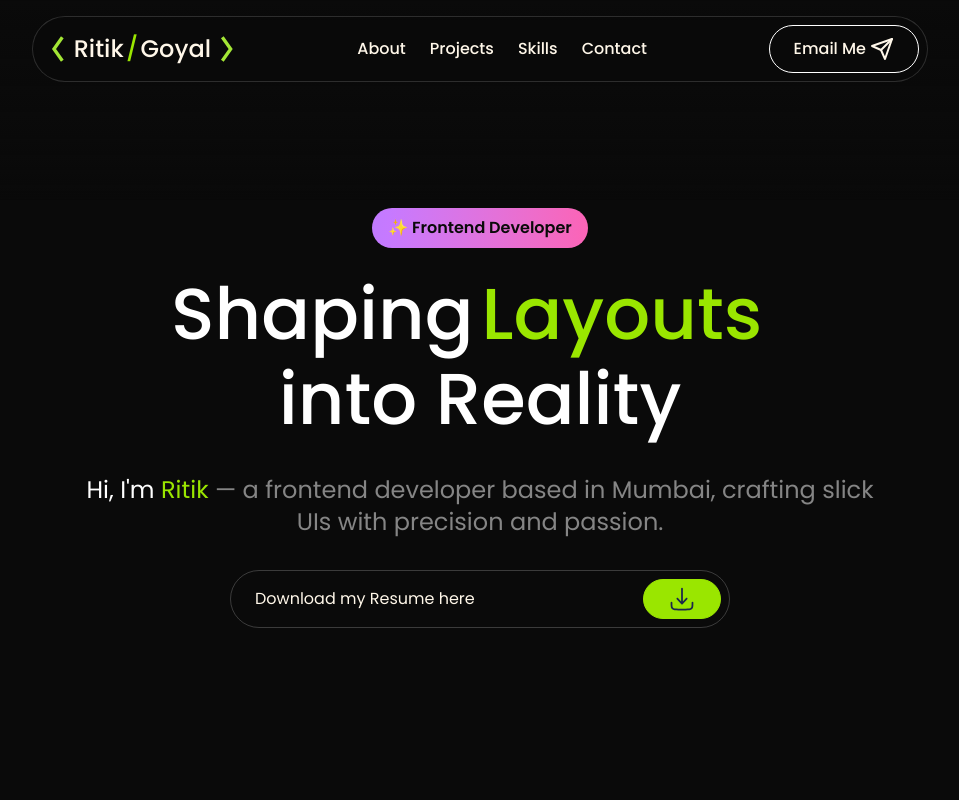
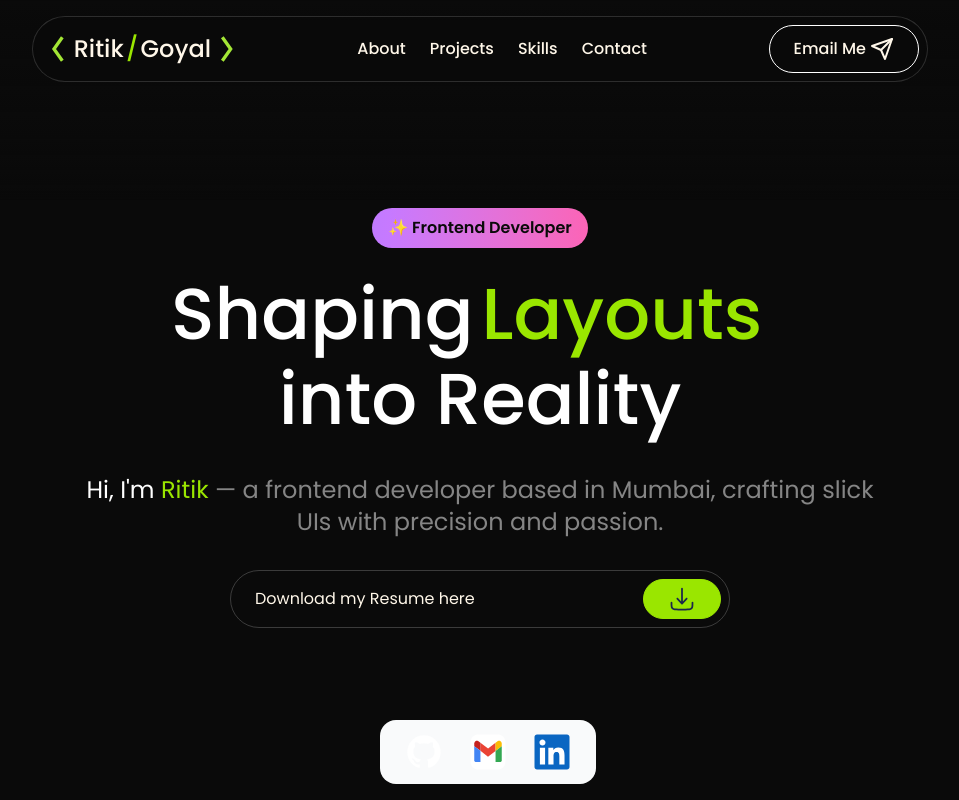
Before and after one commit to goyalritik-rg/portfolio, a Next.js app: page / in a window 1280 px wide. Shown: the top 800 px of the page, without its empty margins (160-1119 px from the left). Built offline with nearby package versions, Linux system fonts and the light colour scheme.

Commit message:
socials floating deck added

```diff
--- /dev/null
+++ b/src/common/svgs/Github.js
@@ -0,0 +1,17 @@
+const Github = ({ className }) => {
+  return (
+    <svg
+      xmlns="http://www.w3.org/2000/svg"
+      width="20"
+      height="20"
+      viewBox="0 0 24 24"
+      className={className}
+    >
+      <title>github</title>
+      <rect width="24" height="24" fill="none" />
+      <path d="M12,2A10,10,0,0,0,8.84,21.5c.5.08.66-.23.66-.5V19.31C6.73,19.91,6.14,18,6.14,18A2.69,2.69,0,0,0,5,16.5c-.91-.62.07-.6.07-.6a2.1,2.1,0,0,1,1.53,1,2.15,2.15,0,0,0,2.91.83,2.16,2.16,0,0,1,.63-1.34C8,16.17,5.62,15.31,5.62,11.5a3.87,3.87,0,0,1,1-2.71,3.58,3.58,0,0,1,.1-2.64s.84-.27,2.75,1a9.63,9.63,0,0,1,5,0c1.91-1.29,2.75-1,2.75-1a3.58,3.58,0,0,1,.1,2.64,3.87,3.87,0,0,1,1,2.71c0,3.82-2.34,4.66-4.57,4.91a2.39,2.39,0,0,1,.69,1.85V21c0,.27.16.59.67.5A10,10,0,0,0,12,2Z" />
+    </svg>
+  );
+};
+
+export default Github;
--- /dev/null
+++ b/src/common/svgs/Gmail.js
@@ -0,0 +1,48 @@
+import React from "react";
+
+const Gmail = ({ className }) => {
+  return (
+    <svg
+      xmlns="http://www.w3.org/2000/svg"
+      width="20"
+      height="20"
+      viewBox="0 0 32 32"
+      className={className}
+    >
+      <path
+        d="M2 11.9556C2 8.47078 2 6.7284 2.67818 5.39739C3.27473 4.22661 4.22661 3.27473 5.39739 2.67818C6.7284 2 8.47078 2 11.9556 2H20.0444C23.5292 2 25.2716 2 26.6026 2.67818C27.7734 3.27473 28.7253 4.22661 29.3218 5.39739C30 6.7284 30 8.47078 30 11.9556V20.0444C30 23.5292 30 25.2716 29.3218 26.6026C28.7253 27.7734 27.7734 28.7253 26.6026 29.3218C25.2716 30 23.5292 30 20.0444 30H11.9556C8.47078 30 6.7284 30 5.39739 29.3218C4.22661 28.7253 3.27473 27.7734 2.67818 26.6026C2 25.2716 2 23.5292 2 20.0444V11.9556Z"
+        fill="white"
+      />
+      <path
+        d="M22.0515 8.52295L16.0644 13.1954L9.94043 8.52295V8.52421L9.94783 8.53053V15.0732L15.9954 19.8466L22.0515 15.2575V8.52295Z"
+        fill="#EA4335"
+      />
+      <path
+        d="M23.6231 7.38639L22.0508 8.52292V15.2575L26.9983 11.459V9.17074C26.9983 9.17074 26.3978 5.90258 23.6231 7.38639Z"
+        fill="#FBBC05"
+      />
+      <path
+        d="M22.0508 15.2575V23.9924H25.8428C25.8428 23.9924 26.9219 23.8813 26.9995 22.6513V11.459L22.0508 15.2575Z"
+        fill="#34A853"
+      />
+      <path
+        d="M9.94811 24.0001V15.0732L9.94043 15.0669L9.94811 24.0001Z"
+        fill="#C5221F"
+      />
+      <path
+        d="M9.94014 8.52404L8.37646 7.39382C5.60179 5.91001 5 9.17692 5 9.17692V11.4651L9.94014 15.0667V8.52404Z"
+        fill="#C5221F"
+      />
+      <path
+        d="M9.94043 8.52441V15.0671L9.94811 15.0734V8.53073L9.94043 8.52441Z"
+        fill="#C5221F"
+      />
+      <path
+        d="M5 11.4668V22.6591C5.07646 23.8904 6.15673 24.0003 6.15673 24.0003H9.94877L9.94014 15.0671L5 11.4668Z"
+        fill="#4285F4"
+      />
+    </svg>
+  );
+};
+
+export default Gmail;
--- /dev/null
+++ b/src/common/svgs/LinkedIn.js
@@ -0,0 +1,25 @@
+const LinkedIn = ({ className }) => {
+  return (
+    <svg
+      stroke="currentColor"
+      fill="currentColor"
+      strokeWidth="0"
+      viewBox="0 0 448 512"
+      className={className}
+      height="1em"
+      width="1em"
+      xmlns="http://www.w3.org/2000/svg"
+    >
+      <path
+        fill="#0A66C2"
+        d="M416 32H31.9C14.3 32 0 46.5 0 64.3v383.4C0 465.5 14.3 480 31.9 480H416c17.6 0 32-14.5 32-32.3V64.3c0-17.8-14.4-32.3-32-32.3z"
+      ></path>
+      <path
+        fill="#FFFFFF"
+        d="M135.4 416H69V202.2h66.5V416zm-33.2-243c-21.3 0-38.5-17.3-38.5-38.5S80.9 96 102.2 96c21.2 0 38.5 17.3 38.5 38.5 0 21.3-17.2 38.5-38.5 38.5zm282.1 243h-66.4V312c0-24.8-.5-56.7-34.5-56.7-34.6 0-39.9 27-39.9 54.9V416h-66.4V202.2h63.7v29.2h.9c8.9-16.8 30.6-34.5 62.9-34.5 67.2 0 79.7 44.3 79.7 101.9V416z"
+      ></path>
+    </svg>
+  );
+};
+
+export default LinkedIn;
--- /dev/null
+++ b/src/common/ui-components/FloatingDock.js
@@ -0,0 +1,54 @@
+"use client";
+
+import { cn } from "@/lib/utils";
+import { AnimatePresence, motion } from "framer-motion";
+
+import { useState } from "react";
+
+export const FloatingDock = ({ items, className }) => {
+  return (
+    <div className="fixed bottom-4 left-[calc(50%-100px)] z-100">
+      <div
+        className={cn(
+          "mx-auto h-16 rounded-2xl bg-gray-50 px-6 py-3 dark:bg-neutral-900 flex items-center gap-6",
+          className
+        )}
+      >
+        {items.map((item, idx) => (
+          <IconContainer key={idx} {...item} />
+        ))}
+      </div>
+    </div>
+  );
+};
+
+function IconContainer({ label, icon: Icon, href }) {
+  const [hovered, setHovered] = useState(false);
+
+  return (
+    <a href={href}>
+      <div
+        onMouseEnter={() => setHovered(true)}
+        onMouseLeave={() => setHovered(false)}
+        className="rounded-full flex items-center justify-center aspect-square"
+      >
+        <AnimatePresence>
+          {hovered && (
+            <motion.div
+              initial={{ opacity: 0, y: 10, x: "-50%" }}
+              animate={{ opacity: 1, y: 0, x: "-50%" }}
+              exit={{ opacity: 0, y: 2, x: "-50%" }}
+              className="absolute -top-8 left-1/2 w-fit rounded-md border border-gray-200 bg-gray-100 px-2 py-0.5 text-xs whitespace-pre text-neutral-700 dark:border-neutral-900 dark:bg-neutral-800 dark:text-white"
+            >
+              {label}
+            </motion.div>
+          )}
+        </AnimatePresence>
+
+        <div className="flex items-center justify-center">
+          <Icon className="size-10 hover:size-14 transition-all duration-300 ease-in-out fill-white" />
+        </div>
+      </div>
+    </a>
+  );
+}
--- a/src/components/Footer.js
+++ b/src/components/Footer.js
@@ -1,31 +1,9 @@
 "use client";
 
-import { FaGithub, FaLinkedin } from "react-icons/fa";
-import { IoMdMail } from "react-icons/io";
+import { FloatingDock } from "@/common/ui-components/FloatingDock";
+import GLOBAL_CONSTANS from "@/constants";
 
-const footerLinks = [
-  {
-    label: "Github",
-    icon: FaGithub,
-    onClick: () => {
-      window.open(process.env.NEXT_PUBLIC_MY_GITHUB);
-    },
-  },
-  {
-    label: "Email",
-    icon: IoMdMail,
-    onClick: () => {
-      window.open(`mailto:${process.env.NEXT_PUBLIC_MY_EMAIL}`);
-    },
-  },
-  {
-    label: "LinkedIn",
-    icon: FaLinkedin,
-    onClick: () => {
-      window.open(process.env.NEXT_PUBLIC_MY_LINKEDIN);
-    },
-  },
-];
+const { socials } = GLOBAL_CONSTANS;
 
 const Footer = () => {
   return (
@@ -33,6 +11,8 @@ const Footer = () => {
       className="w-full py-6 border-t border-neutral-800 text-sm text-neutral-400"
       id="contact"
     >
+      <FloatingDock items={socials.map((o) => ({ ...o, icon: o.colorIcon }))} />
+
       <div className="max-w-7xl mx-auto px-4 flex flex-col-reverse md:flex-row justify-between items-center md:items-start gap-4">
         <div className="flex flex-col items-start">
           <p className="text-neutral-500 text-center">
@@ -45,16 +25,20 @@ const Footer = () => {
           </p>
         </div>
 
-        <nav className="flex gap-6">
-          {footerLinks.map((link) => {
-            const { icon: Icon, onClick, label } = link;
+        <nav className="flex gap-4">
+          {socials.map((link, idx) => {
+            const { icon: Icon, href } = link;
 
             return (
-              <Icon
-                className="text-white/50 hover:text-white text-2xl cursor-pointer transition-colors"
-                key={label}
-                onClick={onClick}
-              />
+              <a
+                key={idx}
+                href={href}
+                target="_blank"
+                rel="noopener noreferrer"
+                className="cursor-pointer"
+              >
+                <Icon className="text-white/50 hover:text-white text-2xl cursor-pointer transition-colors size-6" />
+              </a>
             );
           })}
         </nav>
```
